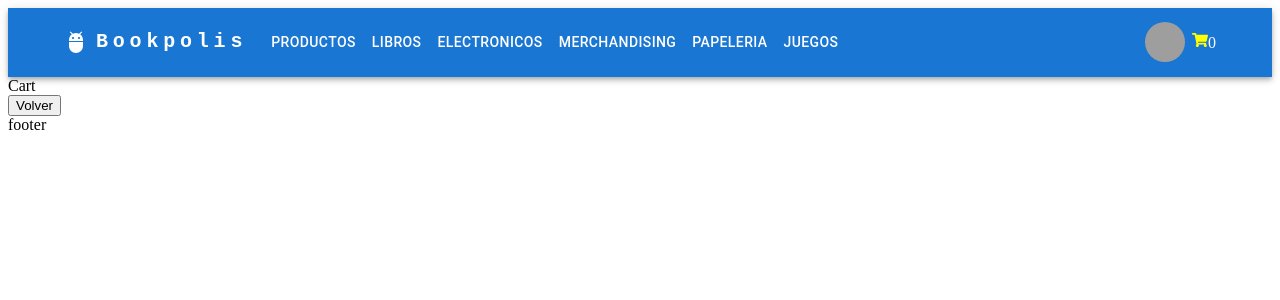
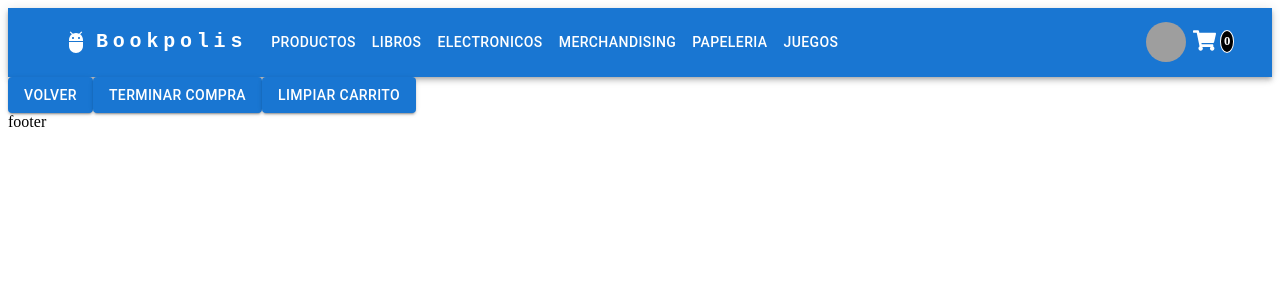
Before and after one commit to fedefd/react-coderhouse, a React (Vite) app: page /cart in a window 1280 px wide. Shown: the top 300 px of the page. Built offline with nearby package versions, Linux system fonts and the light colour scheme; grey boxes are pictures that could not be loaded.

Commit message:
se actualizo y agrego todo lo relacionado al carrito

```diff
--- a/src/App.jsx
+++ b/src/App.jsx
@@ -2,15 +2,16 @@ import { BrowserRouter, Route, Routes } from "react-router-dom";
 import Layout from "./components/layouts/Layout";
 import ItemListContainer from "./components/pages/itemListContainer/ItemListContainer";
 import Home from "./components/pages/home/Home";
-import Cart from "./components/common/Cart";
 import NotFound from "./components/pages/notFound/notFound";
 import ItemDetailContainer from "./components/pages/itemDetailContainer/ItemDetailContainer";
 import CheckoutContainer from "./components/pages/checkout/CheckoutContainer";
-
+import CartContextProvider from "./components/context/CartContext";
+import CartContainer from "./components/pages/cart/CartContainer";
 const App = () => {
   return (
     <div>
       <BrowserRouter>
+        <CartContextProvider>
           <Routes>
             <Route element={<Layout />}>
               <Route
@@ -20,13 +21,17 @@ const App = () => {
                 }
               />
               <Route path="/products" element={<ItemListContainer />} />
-            <Route path="/category/:category" element={<ItemListContainer />} />
-            <Route path="/cart" element={<Cart />} />
+              <Route
+                path="/category/:category"
+                element={<ItemListContainer />}
+              />
+              <Route path="/cart" element={<CartContainer />} />
               <Route path="/item/:id" element={<ItemDetailContainer />} />
               <Route path="/checkout" element={<CheckoutContainer />} />
               <Route path="*" element={<NotFound />} />
             </Route>
           </Routes>
+        </CartContextProvider>
       </BrowserRouter>
     </div>
   );
--- a/src/components/common/CartWidget.jsx
+++ b/src/components/common/CartWidget.jsx
@@ -1,9 +1,29 @@
+import { useContext } from "react";
 import { FaShoppingCart } from "react-icons/fa";
+import { CartContext } from "../context/CartContext";
+
 const CartWidget = () => {
+  const { cart } = useContext(CartContext);
+
   return (
     <div>
-      <FaShoppingCart color="yellow" />
-      <span>0</span>
+      <FaShoppingCart color="white" size="23px" />
+      <span
+        style={{
+          position: "absolute",
+          margin: "1px",
+          marginLeft: "4px",
+          fontSize: ".8rem",
+          fontWeight: "700",
+          color: "white",
+          borderRadius: "50%",
+          border: "1px solid white",
+          backgroundColor: "black",
+          padding: "3px",
+        }}
+      >
+        {cart.length}
+      </span>
     </div>
   );
 };
--- /dev/null
+++ b/src/components/context/CartContext.jsx
@@ -0,0 +1,54 @@
+import { createContext, useState } from "react";
+
+export const CartContext = createContext();
+
+const CartContextProvider = ({ children }) => {
+  const [cart, setCart] = useState([]);
+
+  const addToCart = (product) => {
+    let existe = isInCart(product.id);
+
+    if (existe) {
+      const newArray = cart.map((elemento) => {
+        if (elemento.id === product.id) {
+          return {
+            ...elemento,
+            quantity: elemento.quantity + product.quantity,
+          };
+        } else {
+          return elemento;
+        }
+      });
+
+      setCart(newArray);
+    } else {
+      setCart([...cart, product]);
+    }
+  };
+
+  const clearCart = () => {
+    setCart([]);
+  };
+
+  const isInCart = (id) => {
+    let existe = cart.some((elemento) => elemento.id === id);
+    return existe;
+  };
+
+  const removeById = (id) => {
+    let newArray = cart.filter((elemento) => elemento.id !== id);
+
+    setCart(newArray);
+  };
+
+  let data = {
+    cart,
+    addToCart,
+    clearCart,
+    removeById,
+  };
+
+  return <CartContext.Provider value={data}>{children}</CartContext.Provider>;
+};
+
+export default CartContextProvider;
--- /dev/null
+++ b/src/components/pages/cart/CartContainer.jsx
@@ -0,0 +1,40 @@
+import { useContext } from "react";
+import { Link, useNavigate } from "react-router-dom";
+import { CartContext } from "../../context/CartContext";
+import { Button } from "@mui/material";
+
+const CartContainer = () => {
+  const { cart, clearCart, removeById } = useContext(CartContext);
+
+  const navigate = useNavigate();
+
+  const botonAtras = () => {
+    navigate(-1);
+  };
+
+  return (
+    <>
+      {cart.map((product) => (
+        <div key={product.id} style={{ border: "1px solid black" }}>
+          <h2>nombre: {product.name}</h2>
+          <h3>cantidad: {product.quantity}</h3>
+          <button onClick={() => removeById(product.id)}>Eliminar</button>
+        </div>
+      ))}
+
+      <Button variant="contained" onClick={botonAtras}>
+        Volver
+      </Button>
+
+      <Link to="/checkout">
+        <Button variant="contained">terminar compra</Button>
+      </Link>
+
+      <Button variant="contained" onClick={clearCart}>
+        Limpiar Carrito
+      </Button>
+    </>
+  );
+};
+
+export default CartContainer;
--- a/src/components/pages/itemDetailContainer/ItemDetail.jsx
+++ b/src/components/pages/itemDetailContainer/ItemDetail.jsx
@@ -1,7 +1,6 @@
 import ItemCountContainer from "../../common/ItemCount/ItemCountContainer";
 
 const ItemDetail = ({ item, onAdd }) => {
-  console.log(item);
   return (
     <>
       <div>
--- a/src/components/pages/itemDetailContainer/ItemDetailContainer.jsx
+++ b/src/components/pages/itemDetailContainer/ItemDetailContainer.jsx
@@ -1,7 +1,8 @@
 import { useParams, useNavigate } from "react-router-dom";
 import ItemDetail from "./ItemDetail";
-import { useEffect, useState } from "react";
+import { useContext, useEffect, useState } from "react";
 import { getProduct } from "../../../asyncMock";
+import { CartContext } from "../../context/CartContext";
 
 const ItemDetailContainer = () => {
   const { id } = useParams();
@@ -10,6 +11,8 @@ const ItemDetailContainer = () => {
   const [isLoading, setIsLoading] = useState(true);
 
   const navigate = useNavigate();
+
+  const { addToCart } = useContext(CartContext);
 
   useEffect(() => {
     getProduct(+id).then((resp) => {
@@ -23,7 +26,7 @@ const ItemDetailContainer = () => {
       ...item,
       quantity: cantidad,
     };
-    console.log(infoProducto);
+    addToCart(infoProducto);
 
     // navegar al carrito
     navigate("/cart");
```
Lines whose indentation alone changed are shown as unchanged.
